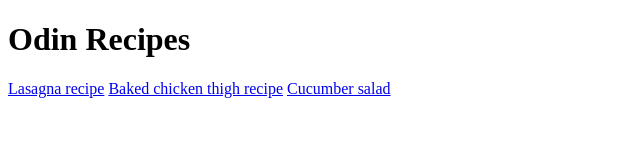
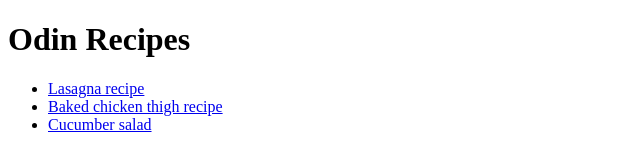
Before and after one commit to LucasLevada/odin-recipes, a plain HTML site: page index.html in a window 1280 px wide. Shown: the whole page, without its empty margins (0-640 px from the left). Drawn offline with Linux system fonts and the light colour scheme.

Commit message:
Put recipes in a list

```diff
--- a/index.html
+++ b/index.html
@@ -6,8 +6,11 @@
   </head>
   <body>
     <h1>Odin Recipes</h1>
-    <a href="./recipes/lasagna.html">Lasagna recipe</a>
-    <a href="./recipes/chicken-thighs.html">Baked chicken thigh recipe</a>
-    <a href="./recipes/cucumber-salad.html">Cucumber salad</a>
+    <ul>
+      <li><a href="./recipes/lasagna.html">Lasagna recipe</a></li>
+      <li><a href="./recipes/chicken-thighs.html">Baked chicken thigh recipe</a></li>
+      <li><a href="./recipes/cucumber-salad.html">Cucumber salad</a></li>
+    </ul>
+
   </body>
 </html>
```
